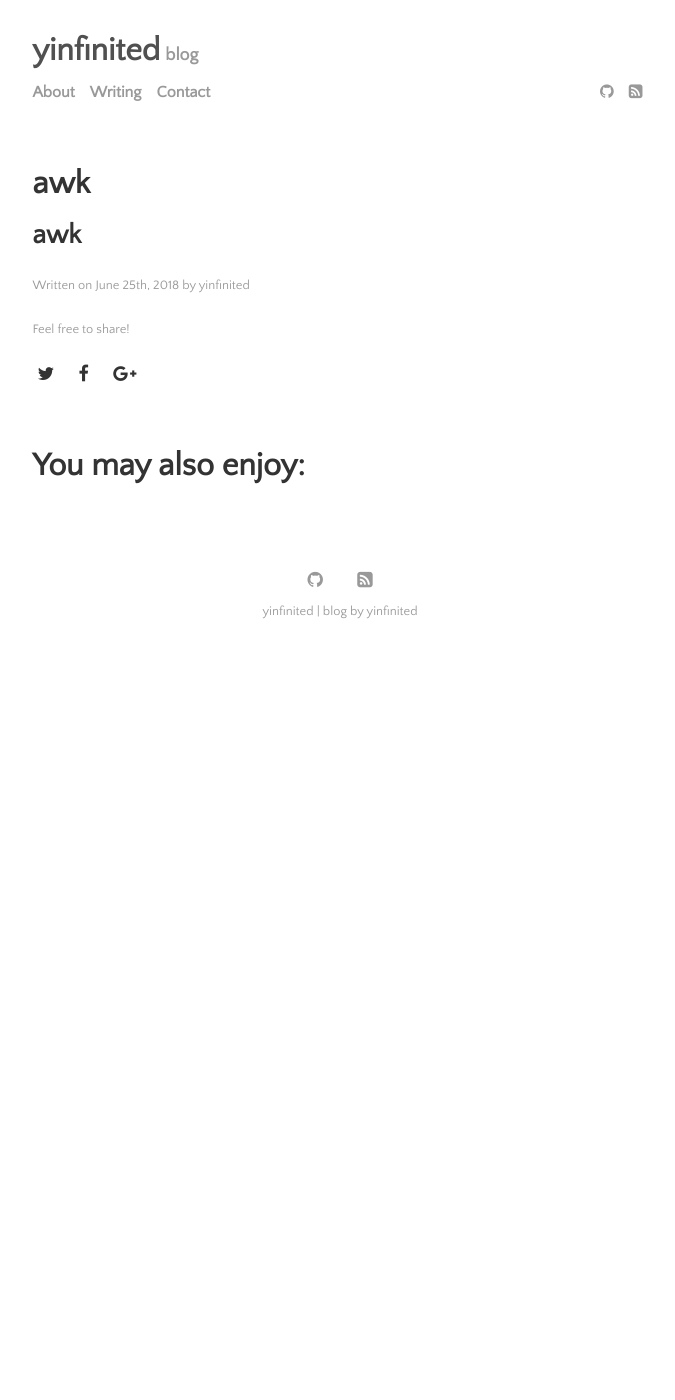
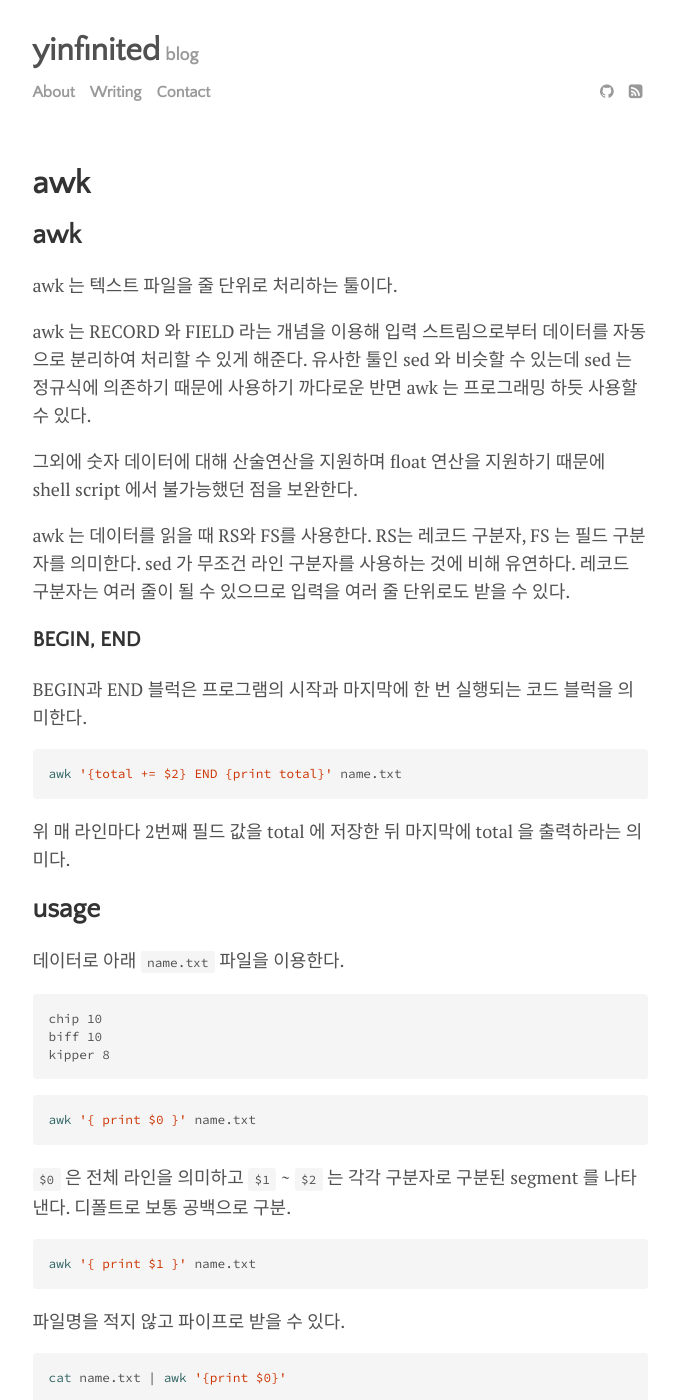
Before and after one commit to yinfinited/yinfinited.github.io, a Jekyll site: the page built from _posts/2018-06-25-awk.md, in a window 1280 px wide and 1400 px high. Shown: the whole window, without its empty margins (300-975 px from the left). Built offline with Jekyll 4.4.1, drawn with Linux system fonts in a browser that asks for light colours; some of the changed text lies outside the part shown.

Commit message:
Update 2018-06-25-awk.md

````diff
--- a/_posts/2018-06-25-awk.md
+++ b/_posts/2018-06-25-awk.md
@@ -8,3 +8,129 @@ typora-root-url: ../
 ---
 
 ## awk
+
+awk 는 텍스트 파일을 줄 단위로 처리하는 툴이다.
+
+awk 는 RECORD 와 FIELD 라는 개념을 이용해 입력 스트림으로부터 데이터를 자동으로 분리하여 처리할 수 있게 해준다. 유사한 툴인 sed 와 비슷할 수 있는데 sed 는 정규식에 의존하기 때문에 사용하기 까다로운 반면 awk 는 프로그래밍 하듯 사용할 수 있다.
+
+그외에 숫자 데이터에 대해 산술연산을 지원하며 float 연산을 지원하기 때문에 shell script 에서 불가능했던 점을 보완한다.
+
+awk 는 데이터를 읽을 때 RS와 FS를 사용한다. RS는 레코드 구분자, FS 는 필드 구분자를 의미한다. sed 가 무조건 라인 구분자를 사용하는 것에 비해 유연하다. 레코드 구분자는 여러 줄이 될 수 있으므로 입력을 여러 줄 단위로도 받을 수 있다.
+
+### BEGIN, END
+
+BEGIN과 END 블럭은 프로그램의 시작과 마지막에 한 번 실행되는 코드 블럭을 의미한다.
+
+```bash
+awk '{total += $2} END {print total}' name.txt
+```
+
+위 매 라인마다 2번째 필드 값을 total 에 저장한 뒤 마지막에 total 을 출력하라는 의미다.
+
+## usage
+
+
+데이터로 아래 `name.txt` 파일을 이용한다.
+
+```
+chip 10
+biff 10
+kipper 8
+```
+
+```bash
+awk '{ print $0 }' name.txt
+```
+
+`$0` 은 전체 라인을 의미하고 `$1` ~ `$2` 는 각각 구분자로 구분된 segment 를 나타낸다. 디폴트로 보통 공백으로 구분.
+
+```bash
+awk '{ print $1 }' name.txt
+```
+
+파일명을 적지 않고 파이프로 받을 수 있다.
+
+```bash
+cat name.txt | awk '{print $0}'
+```
+
+## condition
+
+awk는 입력을 출력을 할지 말지 참과 거짓을 판단한다.
+
+```bash
+seq 5 | awk 0  # 거짓
+seq 5 | awk 1  # 참
+```
+
+seq 는 1 부터 해당 숫자까지 출력하는데 awk 가 0 이면 하나도 출력하지 않고 1 이면 모두 출력한다.
+
+```bash
+seq 5 | awk 0  # 거짓
+seq 5 | awk 1  # 참
+```
+
+NR 은 현재 라인 번호를 의미하는데 조건식이 참이면 출력한다. 정규식도 사용 가능
+
+```bash
+seq 5 | awk 'NR == 3'
+seq 5 | awk '/3/'      # regex
+```
+
+거짓으로 판단하는 경우는 아래와 같다.
+
+- 빈 문자열
+- 없는 변수
+- 숫자 0
+- 연산 결과 0
+
+참으로 판단하는 경우는 아래와 같다.
+
+- 문자열
+- 없는 변수
+- 0 이외 숫자
+
+## range
+
+`,` 를 사용해서 참인 두 조건 사이를 모두 출력할 수 있다.
+
+```bash
+seq 10 | awk 'NR == 3, NR == 5'
+```
+
+```
+awk '/chip/, /biff/' name.txt
+```
+
+## if statement
+
+`awk` 는 주로 로그 분석 등을 할 때 해당 필드에 조건을 주고 출력하는 경우가 많다.
+
+```bash
+awk '$1 == "biff" { print $1 " " $2 }' name.txt
+```
+
+정규식으로 매치할 수 있다. 아래는 tom, jerry, vivek 이 들어간 것을 찾는다.
+
+```bash
+awk '/biff|chip/' name.txt
+```
+
+## arithmetic
+
+awk 장점은 연산을 함께 수행할 수 있다는 점이다. 숫자가 들어있는 열을 선택해서 값을 더하거나 뺄 수 있다.
+
+```bash
+awk '/biff|chip/ {print $2 + 1}' name.txt
+```
+
+열의 숫자값을 모두 더할 수 있다.
+
+```bash
+awk '{total += $2} END {print total}' name.txt
+```
+
+
+## Reference
+
+- https://mug896.github.io/awk-script/basics.html
````
